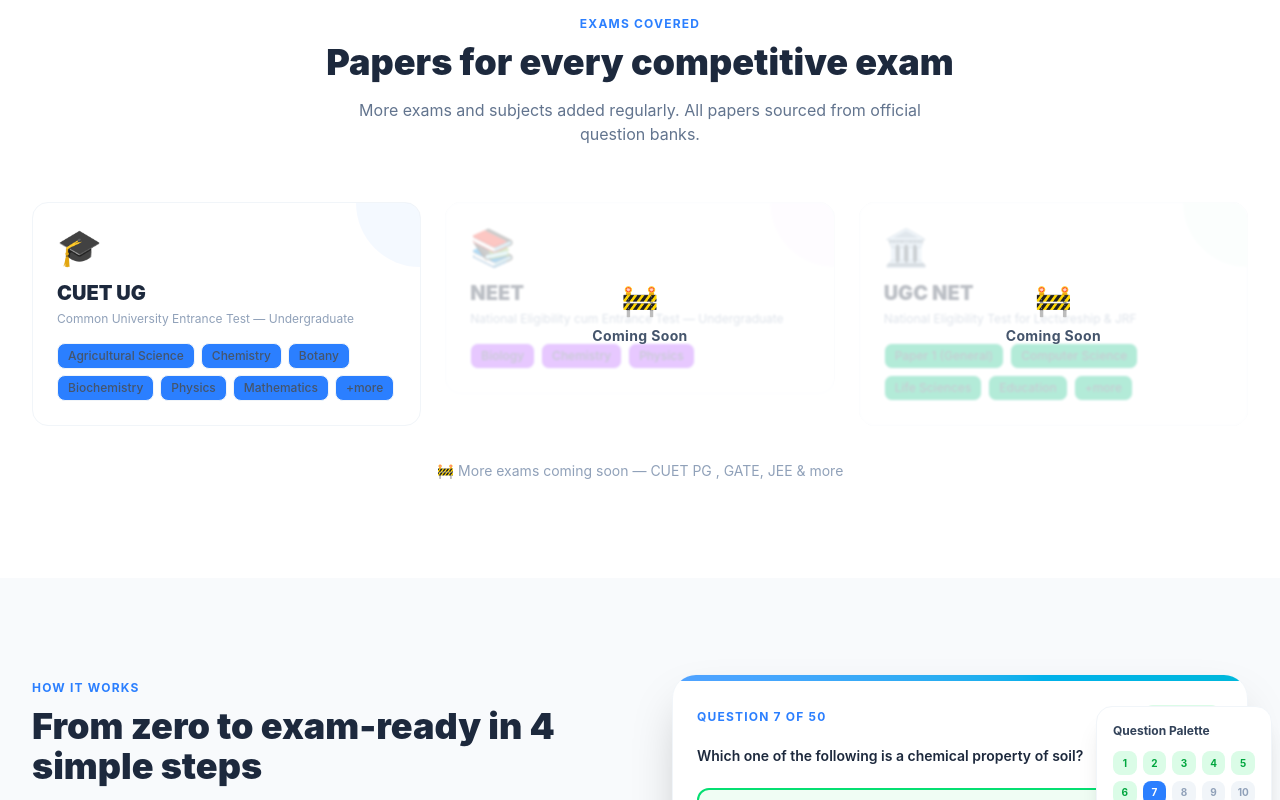
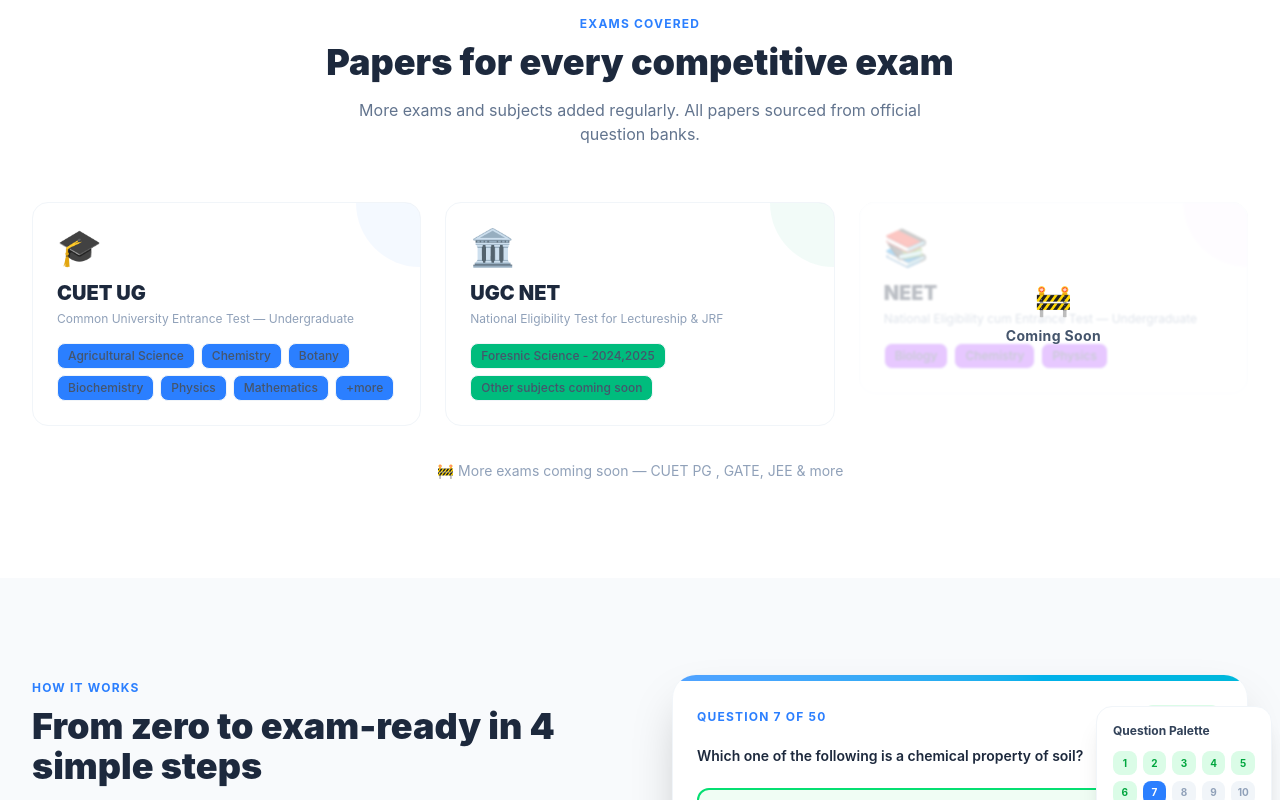
Before and after one commit to PYQVault/excel-by-pyq, a React (Vite) app in the folder frontend/: page / in a window 1280 px wide. Shown: the part 2000-2800 px from the top of the page. Built offline with nearby package versions, Linux system fonts and the light colour scheme.

Commit message:
Add: Chanages in landing page

```diff
--- a/frontend/src/pages/LandingPage.jsx
+++ b/frontend/src/pages/LandingPage.jsx
@@ -430,20 +430,20 @@
     subjects: ["Agricultural Science", "Chemistry", "Botany", "Biochemistry", "Physics", "Mathematics", "+more"],
   },
   {
+    icon: "🏛️",
+    label: "UGC NET",
+    desc: "National Eligibility Test for Lectureship & JRF",
+    color: "bg-emerald-500",
+    available: true,
+    subjects: ["Foresnic Science - 2024,2025", "Other subjects coming soon"],
+  },
+  {
     icon: "📚",
     label: "NEET",
     desc: "National Eligibility cum Entrance Test — Undergraduate",
     color: "bg-purple-500",
     available: false,
     subjects: ["Biology", "Chemistry", "Physics"],
-  },
-  {
-    icon: "🏛️",
-    label: "UGC NET",
-    desc: "National Eligibility Test for Lectureship & JRF",
-    color: "bg-emerald-500",
-    available: false,  // ❌ coming soon
-    subjects: ["Paper 1 (General)", "Computer Science", "Life Sciences", "Education", "+more"],
   },
 ];
 
```
